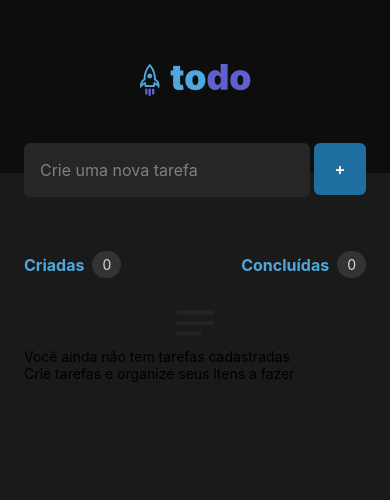
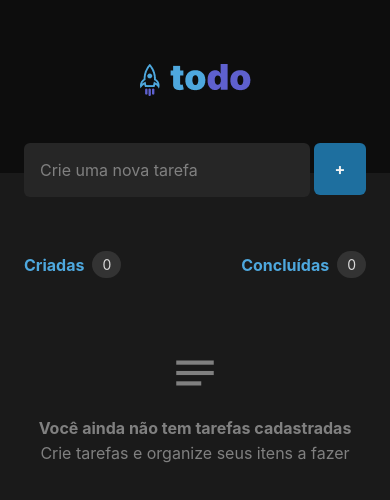
Before and after one commit to Marcelorpc/RocketSeat-ReactNative-ToDoApp, a React Native app: screen / in a window 390 px wide. Shown: the top 500 px of the page. Built offline with nearby package versions, Linux system fonts and the light colour scheme.

Commit message:
add Flatlist empty content style

```diff
--- a/src/screens/Home/styles.ts
+++ b/src/screens/Home/styles.ts
@@ -72,5 +72,22 @@ export const styles = StyleSheet.create({
     paddingHorizontal: 10,
     backgroundColor: "#333333",
     borderRadius: 50
+  },
+  iconNotes: {
+    color: "#808080",
+    marginTop: 50,
+    marginBottom: 20,
+  },
+  emptyContentTitle: {
+    fontWeight: "700",
+    color: "#808080",
+    textAlign: "center",
+    marginBottom: 5,
+    fontSize: 16
+  },
+  emptyContentText: {
+    color: "#808080",
+    textAlign: "center",
+    fontSize: 16
   }
 });
```
